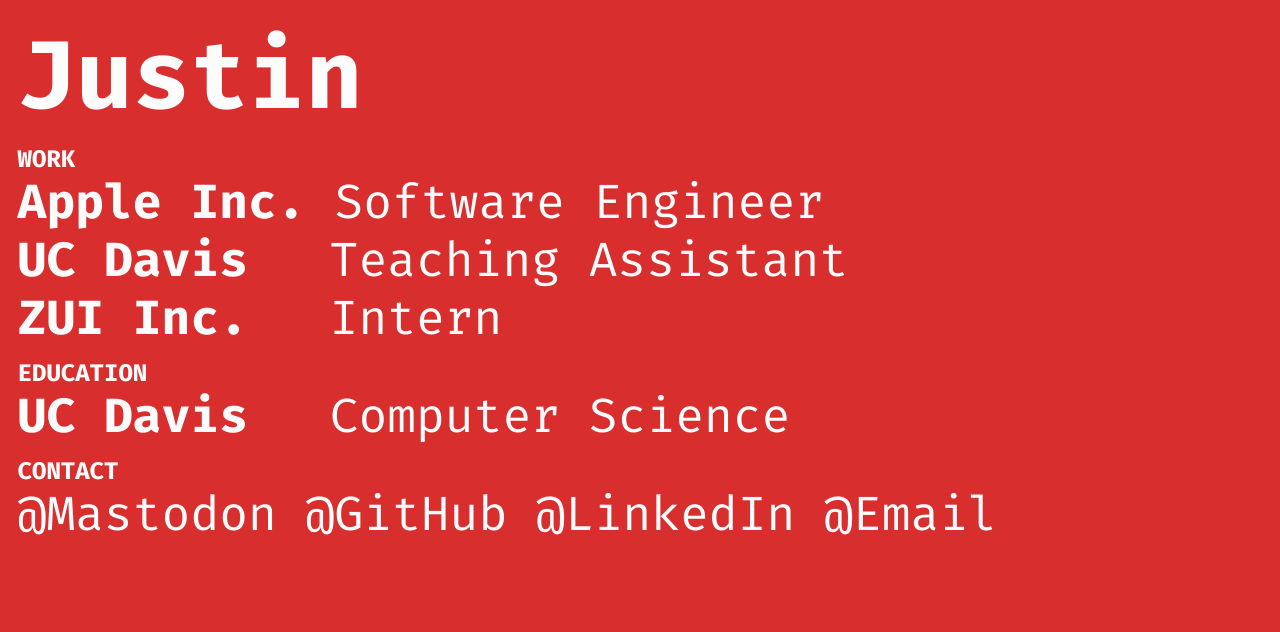
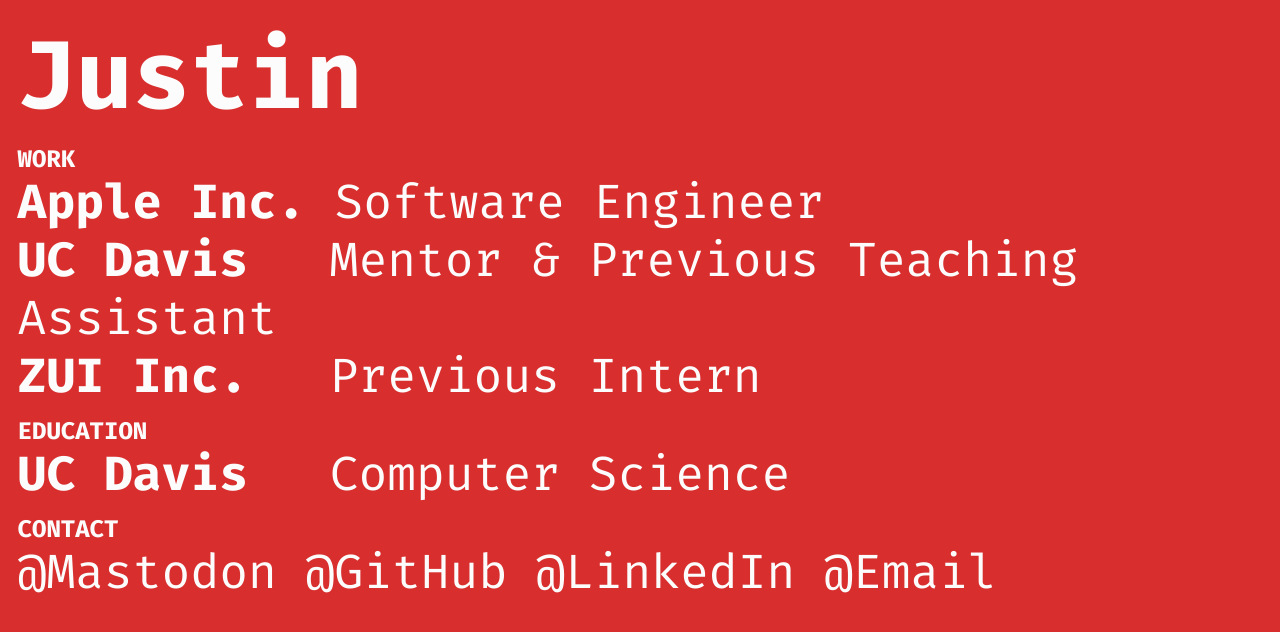
Before and after one commit to JustinJiaDev/Website, a plain HTML site: page index.html in a window 1280 px wide. Drawn offline with Linux system fonts and the light colour scheme.

Commit message:
Update index.html

```diff
--- a/index.html
+++ b/index.html
@@ -21,9 +21,9 @@
   <p>
     <a href="https://www.apple.com"><b>Apple Inc.</b> Software Engineer</a>
     <br>
-    <a href="http://www.albara.ramli.net/ecs193/"><b>UC Davis</b> &ensp; Teaching Assistant</a>
+    <a href="http://www.albara.ramli.net/ecs193/"><b>UC Davis</b> &ensp; Mentor & Previous Teaching Assistant</a>
     <br>
-    <a href="https://zuimeia.com"><b>ZUI Inc.</b> &ensp; Intern</a>
+    <a href="https://zuimeia.com"><b>ZUI Inc.</b> &ensp; Previous Intern</a>
   </p>
   <h2>EDUCATION</h2>
   <p>
```
